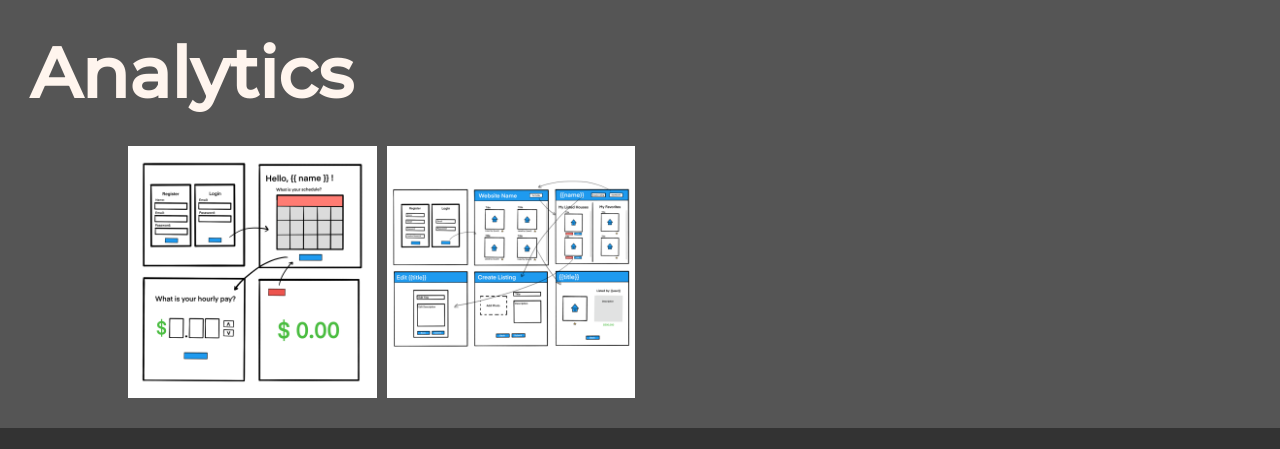
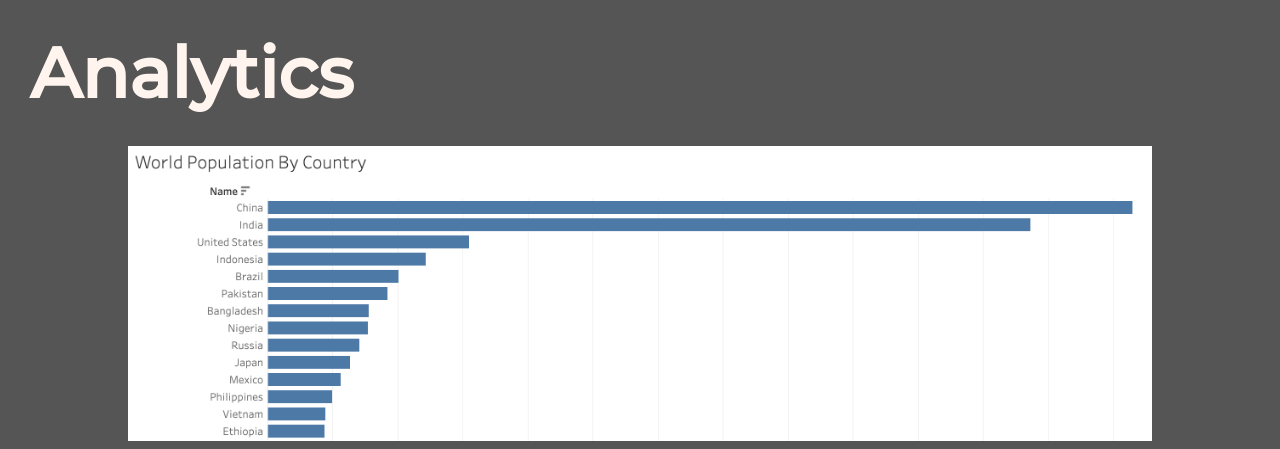
Before and after one commit to mitchnod/Portfolio_v3, a plain HTML site: page index.html in a window 1280 px wide. Shown: the part 1633-2082 px from the top of the page. Drawn offline with Linux system fonts and the light colour scheme.

Commit message:
new commit

```diff
--- a/index.html
+++ b/index.html
@@ -87,13 +87,12 @@
     <header id="analytics">
         <h1>Analytics</h1>
     </header>
-    <section class="grid-4">
+    <section>
             <div class="wireframe_img">
-                <img src="images/cc_wireframe.png" alt="war">
+                <a href="https://public.tableau.com/app/profile/mitchell.nodland/viz/WorldPopulation_16696752257450/Sheet1#1" target="_blank">
+                    <img src="images/World_pop.png" alt="war">
+                </a>
             </div>
-        <div class="wireframe_img">
-            <img src="images/house_wireframe.png" alt="house_site">
-        </div>
     </section>
 
     <!--Contact-->
```
Also changed, not shown: images/World_pop.png (added), 1 other file.
